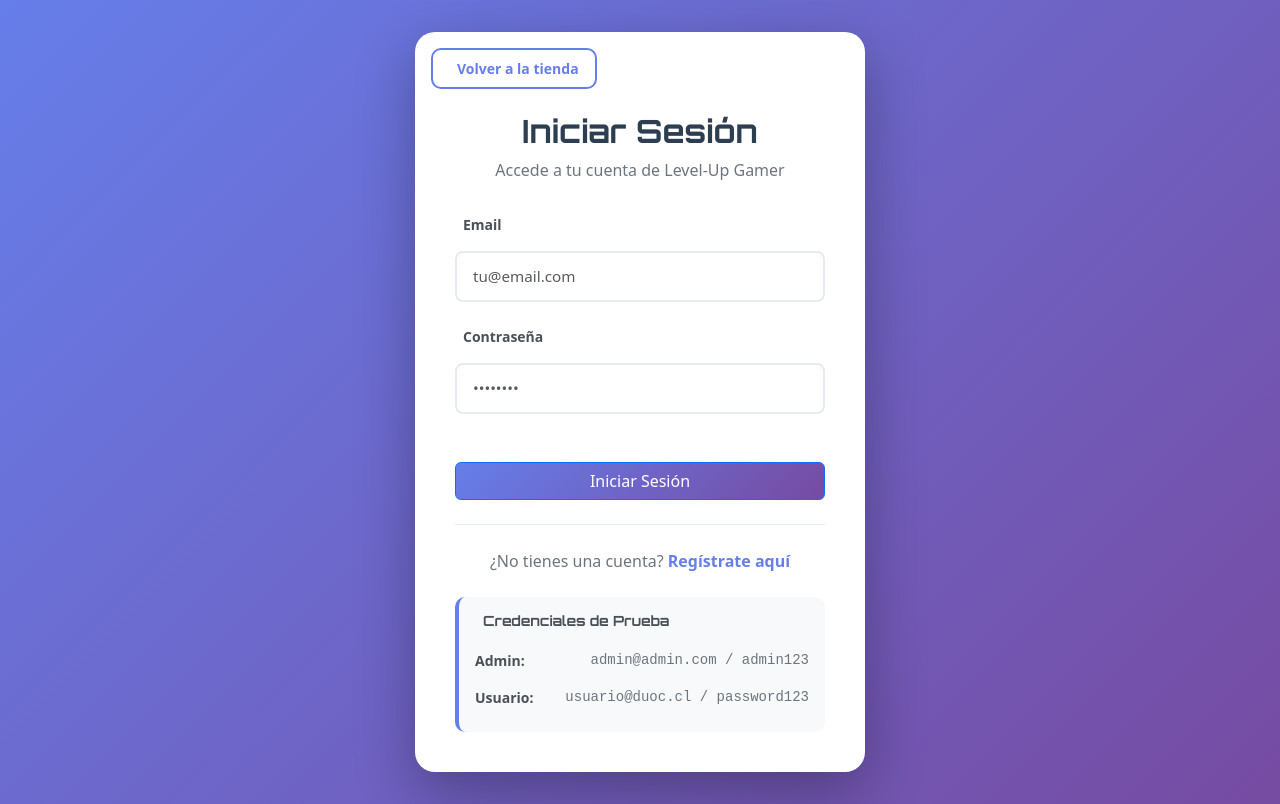
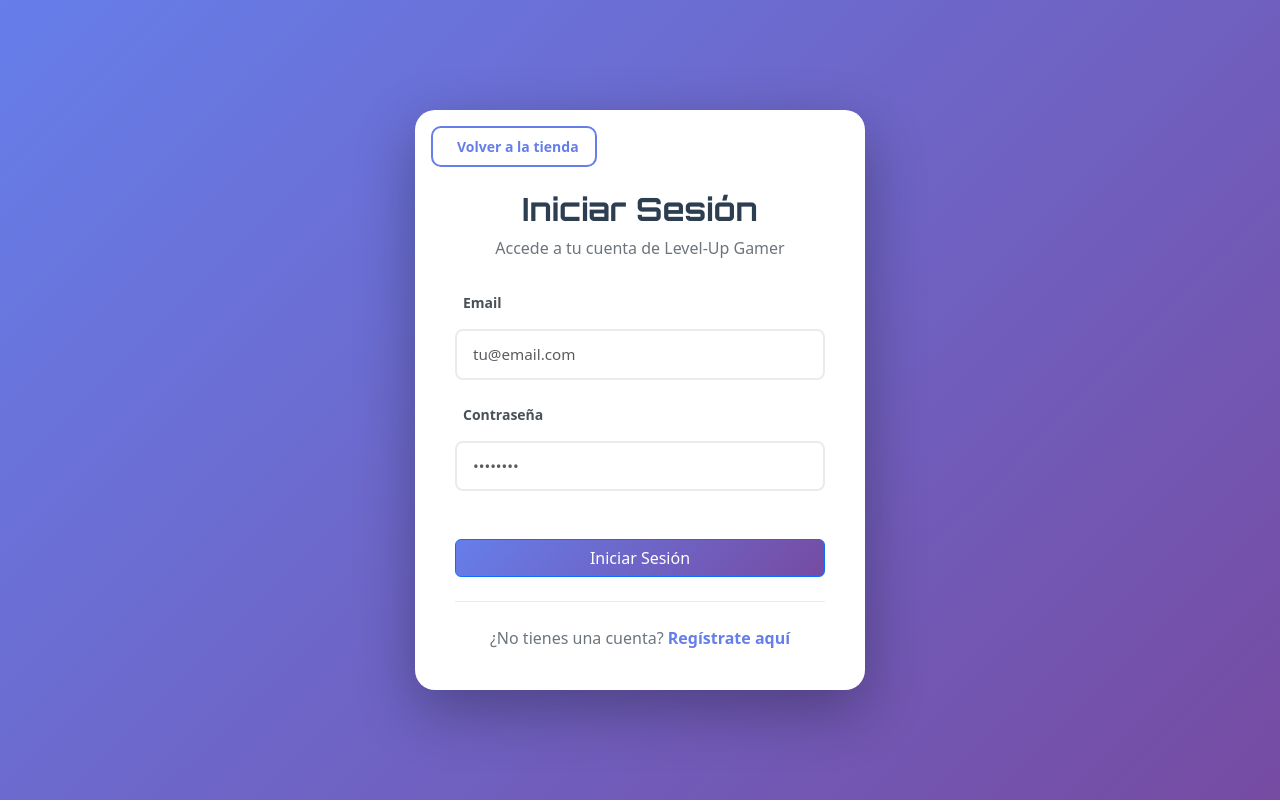
Before and after one commit to ManuDve/fs02-gamer-store, a React (Vite) app: page /fs02-gamer-store/login in a window 1280 px wide. Built offline with nearby package versions, Linux system fonts and the light colour scheme; no server answers.

Commit message:
remove test user

```diff
--- a/src/features/auth/pages/Login.jsx
+++ b/src/features/auth/pages/Login.jsx
@@ -185,18 +185,6 @@
             </Link>
           </p>
         </div>
-
-        <div className="demo-credentials">
-          <h6><i className="bi bi-info-circle"></i> Credenciales de Prueba</h6>
-          <div className="demo-item">
-            <strong>Admin:</strong>
-            <span>admin@admin.com / admin123</span>
-          </div>
-          <div className="demo-item">
-            <strong>Usuario:</strong>
-            <span>usuario@duoc.cl / password123</span>
-          </div>
-        </div>
       </div>
     </div>
   );
--- a/src/features/auth/pages/Register.jsx
+++ b/src/features/auth/pages/Register.jsx
@@ -49,6 +49,8 @@
       newErrors.email = 'El email es requerido';
     } else if (!/\S+@\S+\.\S+/.test(formData.email)) {
       newErrors.email = 'Email inválido';
+    } else if (!/(@duoc\.cl|@gmail\.com)$/.test(formData.email)) {
+      newErrors.email = 'El email debe ser @duoc.cl o @gmail.com';
     }
 
     if (!formData.phone.trim()) {
```
